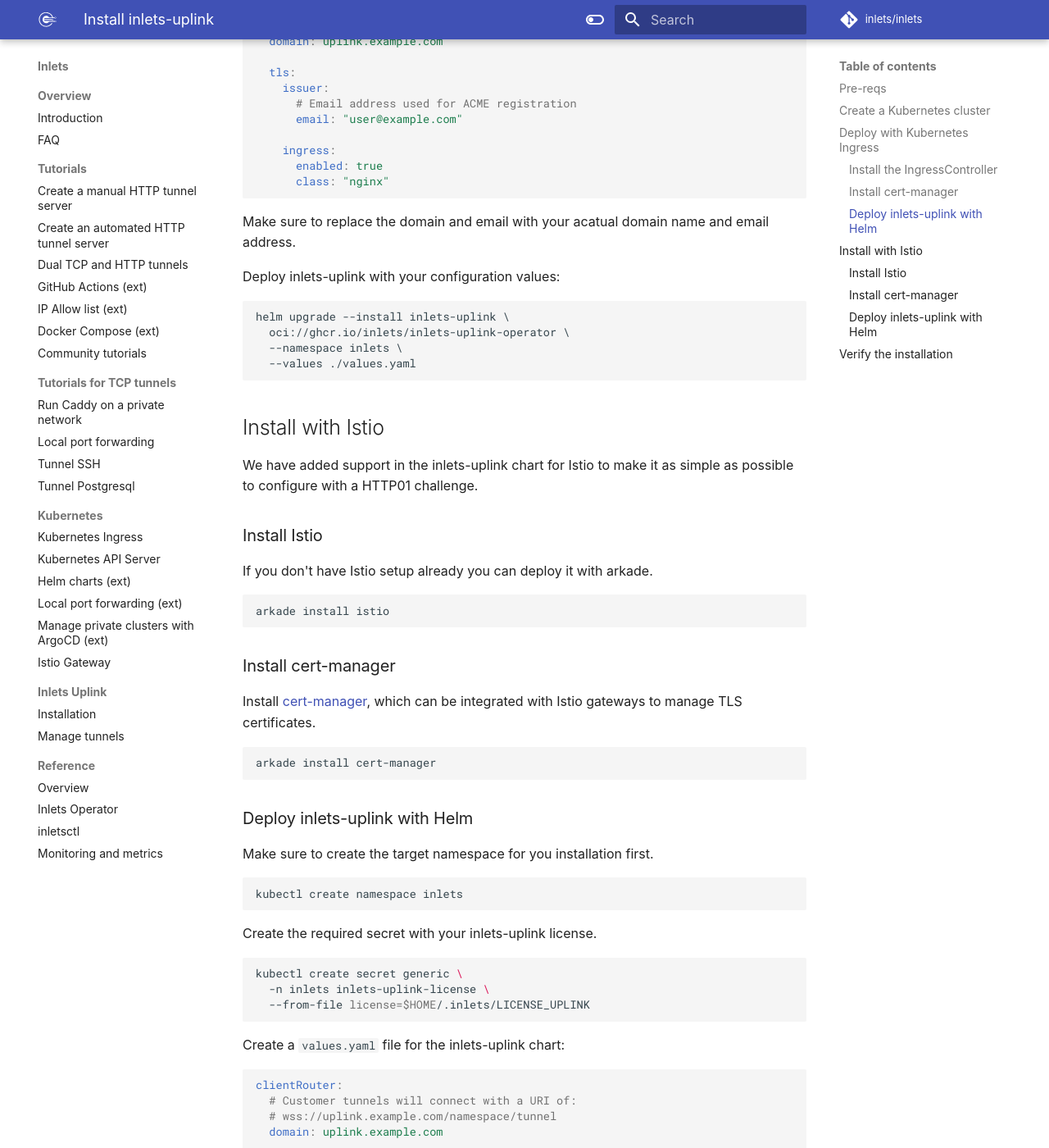
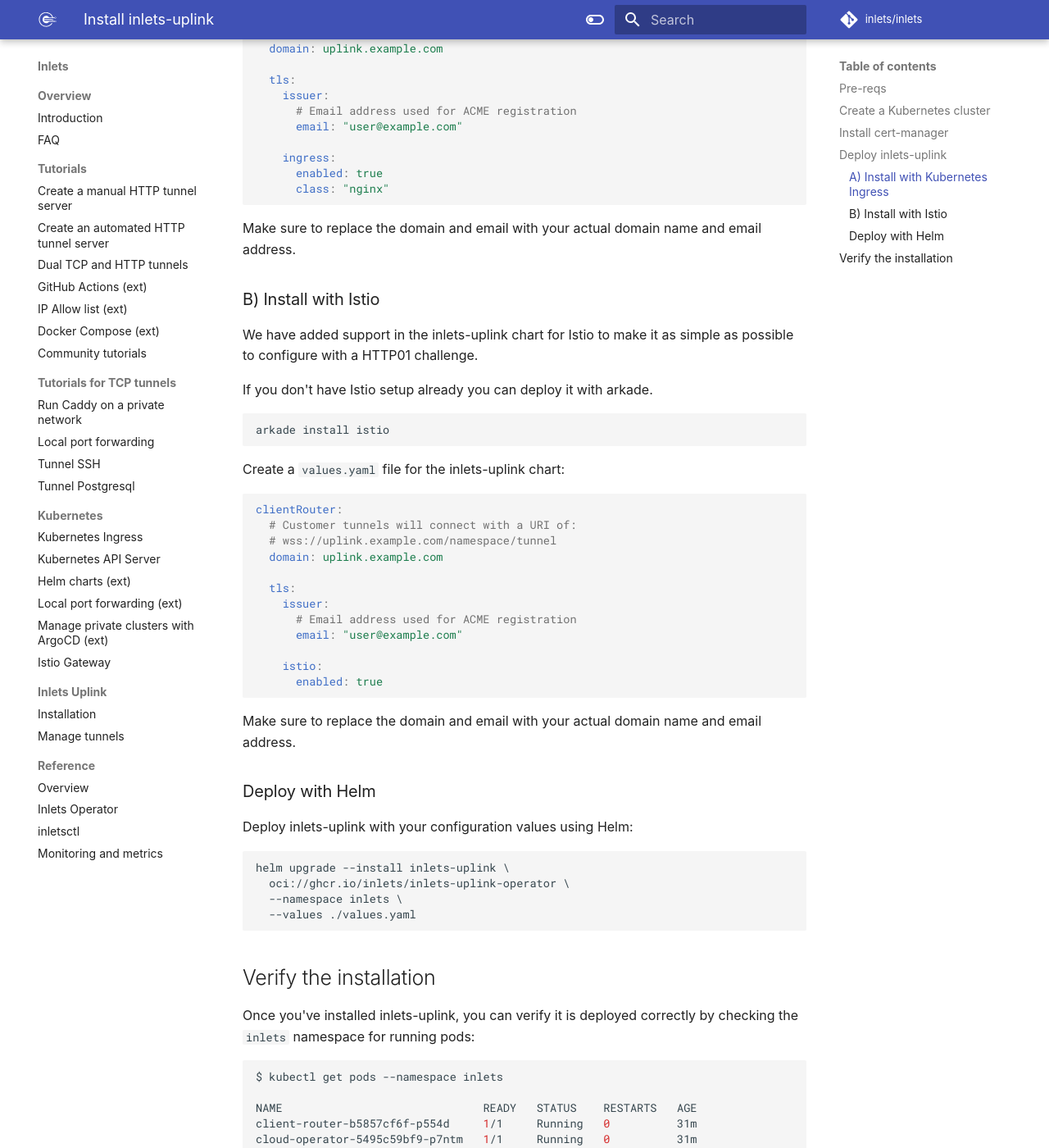
Before and after one commit to inlets/docs.inlets.dev, an MkDocs documentation site: the page built from docs/uplink/installation.md, in a window 1280 px wide and 1400 px high, scrolled down 1529 px. Shown: the whole window at 82% size. Built offline with MkDocs 1.6.1 and Material for MkDocs 9.7.7, drawn with Linux system fonts in a browser that asks for light colours; some web fonts are replaced; some of the changed text lies outside the part shown.

Commit message:
Split installation docs in option A and B
Signed-off-by: Han Verstraete (OpenFaaS Ltd) <han@openfaas.com>

````diff
--- a/docs/uplink/installation.md
+++ b/docs/uplink/installation.md
@@ -21,24 +21,14 @@
 
 Create a cluster with at least 3 nodes 2-4GB of RAM each
 
-## Deploy with Kubernetes Ingress
+## Install cert-manager
 
-### Install the IngressController
-
-This installs nginx-ingress using its Helm chart:
-
-```bash
-arkade install ingress-nginx
-```
-
-### Install cert-manager
-
-Install [cert-manager](https://cert-manager.io/docs/), which can be integrated with NginxIngress to manage TLS certificates.
+Install [cert-manager](https://cert-manager.io/docs/), which is used to manage TLS certificates for inlets-uplink.
 ```bash
 arkade install cert-manager
 ```
 
-### Deploy inlets-uplink with Helm
+## Deploy inlets-uplink
 
 Make sure to create the target namespace for you installation first.
 
@@ -52,6 +42,16 @@
 kubectl create secret generic \
   -n inlets inlets-uplink-license \
   --from-file license=$HOME/.inlets/LICENSE_UPLINK
+```
+
+There are two options for deploying inlets-uplink. Option A uses Kubernetes Ingress. With option B Ingress is handled by Istio.
+
+### A) Install with Kubernetes Ingress
+
+Install nginx-ingress using arkade:
+
+```bash
+arkade install ingress-nginx
 ```
 
 Create a `values.yaml` file for the inlets-uplink chart:
@@ -72,50 +72,17 @@
       class: "nginx"
 ```
 
-Make sure to replace the domain and email with your acatual domain name and email address.
+Make sure to replace the domain and email with your actual domain name and email address.
 
-Deploy inlets-uplink with your configuration values:
+### B) Install with Istio
 
-```
-helm upgrade --install inlets-uplink \
-  oci://ghcr.io/inlets/inlets-uplink-operator \
-  --namespace inlets \
-  --values ./values.yaml
-```
-
-## Install with Istio
 We have added support in the inlets-uplink chart for Istio to make it as simple as possible to configure with a HTTP01 challenge.
 
-### Install Istio
 If you don't have Istio setup already you can deploy it with arkade.
 
 ```bash
 arkade install istio
 ```
-
-### Install cert-manager
-
-Install [cert-manager](https://cert-manager.io/docs/), which can be integrated with Istio gateways to manage TLS certificates.
-```bash
-arkade install cert-manager
-```
-
-### Deploy inlets-uplink with Helm
-
-Make sure to create the target namespace for you installation first.
-
-```bash
-kubectl create namespace inlets
-```
-
-Create the required secret with your inlets-uplink license.
-
-```bash
-kubectl create secret generic \
-  -n inlets inlets-uplink-license \
-  --from-file license=$HOME/.inlets/LICENSE_UPLINK
-```
-
 Create a `values.yaml` file for the inlets-uplink chart:
 
 ```yaml
@@ -135,9 +100,11 @@
       enabled: true
 ```
 
-Make sure to replace the domain and email with your acatual domain name and email address.
+Make sure to replace the domain and email with your actual domain name and email address.
 
-Deploy inlets-uplink with your configuration values:
+### Deploy with Helm
+
+Deploy inlets-uplink with your configuration values using Helm:
 
 ```
 helm upgrade --install inlets-uplink \
````
Also changed, not shown: other parts of docs/uplink/installation.md (+0 -2 lines).
